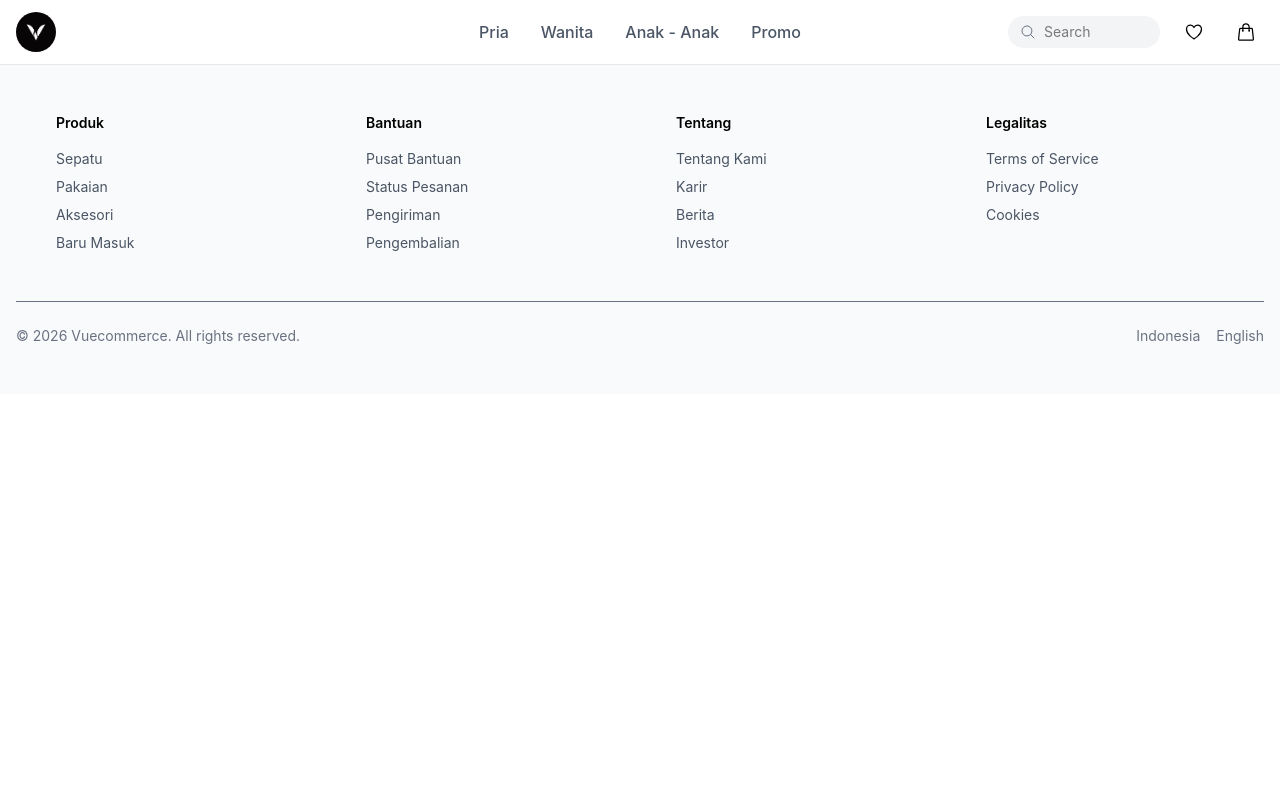
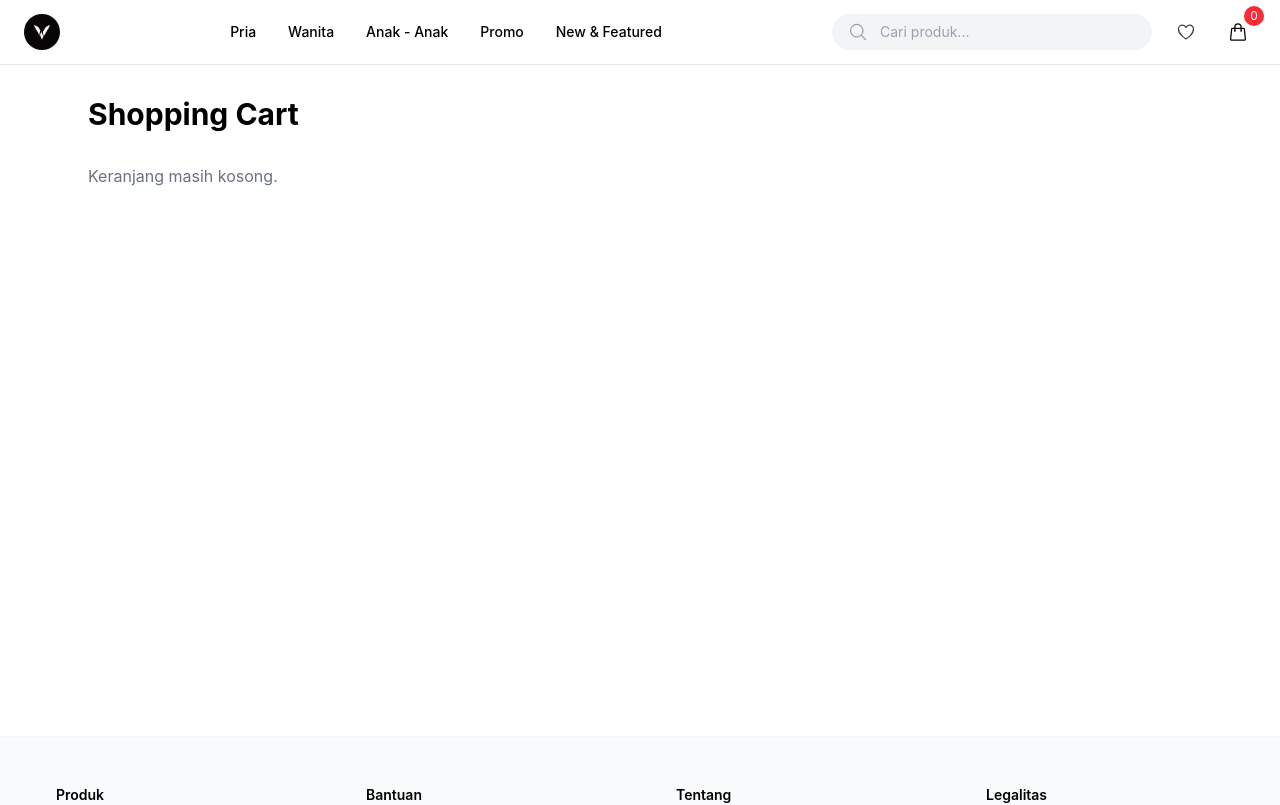
Before and after one commit to Gussunjaya/intermediate-fe, a Vue app: page /cart in a window 1280 px wide. Shown: the top 805 px of the page. Built offline with nearby package versions, Linux system fonts and the light colour scheme.

Commit message:
feat(cart): implement shopping cart with state management

```diff
--- a/src/components/layout/MainNavbar.vue
+++ b/src/components/layout/MainNavbar.vue
@@ -4,72 +4,108 @@ import {
   HeartIcon,
   ShoppingBagIcon,
   Bars3Icon,
+  XMarkIcon,
 } from '@heroicons/vue/24/outline'
+import { RouterLink } from 'vue-router'
+import { cart } from '@/stores/cart'
+import { ref } from 'vue'
+
+const isMobileMenuOpen = ref(false)
 </script>
 
 <template>
   <header class="border-b border-gray-200 bg-white fixed top-0 left-0 w-full z-50">
-    <div class="container px-4">
+    <div class="max-w-7xl mx-auto px-4 sm:px-6">
       <div class="flex items-center justify-between h-16">
-        <!-- AREA LOGO -->
-        <div class="flex items-center flex-1">
-          <img src="/src/assets/images/logo.png" alt="Logo" class="h-10 w-auto rounded-full" />
+        <!-- LOGO -->
+        <div class="flex items-center">
+          <img src="/src/assets/images/logo.png" alt="Logo" class="h-9 w-auto rounded-3xl" />
         </div>
 
-        <!-- AREA MENU NAVBAR -->
-        <nav class="hidden md:flex items-center gap-8 font-medium flex-2 justify-center">
-          <a href="#" class="hover:text-gray-700 text-gray-600">Pria</a>
-          <a href="#" class="hover:text-gray-700 text-gray-600">Wanita</a>
-          <a href="#" class="hover:text-gray-700 text-gray-600">Anak - Anak</a>
-          <a href="#" class="hover:text-gray-700 text-gray-600">Promo</a>
+        <!-- DESKTOP MENU -->
+        <nav class="hidden md:flex items-center gap-x-8 font-medium text-sm">
+          <a href="#" class="hover:text-black transition-colors">Pria</a>
+          <a href="#" class="hover:text-black transition-colors">Wanita</a>
+          <a href="#" class="hover:text-black transition-colors">Anak - Anak</a>
+          <a href="#" class="hover:text-black transition-colors">Promo</a>
+          <a href="#" class="hover:text-black transition-colors">New & Featured</a>
         </nav>
 
-        <!-- AREA ACTION -->
-        <div class="flex items-center gap-4 flex-1 justify-end">
-          <!-- SEARCH BAR -->
-          <div class="hidden sm:flex items-center bg-gray-100 rounded-full px-3 py-1.5">
-            <MagnifyingGlassIcon class="w-4 h-4 text-gray-500" />
+        <!-- RIGHT SIDE: Search + Icons -->
+        <div class="flex items-center gap-x-2 sm:gap-x-4">
+          <!-- SEARCH BAR - Desktop & Tablet -->
+          <div class="hidden sm:flex items-center bg-gray-100 rounded-full px-4 py-2 w-64 lg:w-80">
+            <MagnifyingGlassIcon class="w-5 h-5 text-gray-400" />
             <input
               type="text"
-              placeholder="Search"
-              class="bg-transparent outline-none px-2 text-sm w-28"
+              placeholder="Cari produk..."
+              class="bg-transparent outline-none px-3 text-sm flex-1 placeholder-gray-400"
             />
           </div>
 
-          <!-- ACTION BUTTON -->
-          <button class="p-2 hover:bg-gray-100 rounded-full">
-            <HeartIcon class="w-5 h-5" />
+          <!-- Icons -->
+          <button class="p-2 hover:bg-gray-100 rounded-xl transition-colors">
+            <HeartIcon class="w-5 h-5 text-gray-700" />
           </button>
 
-          <button class="p-2 hover:bg-gray-100 rounded-full">
+          <RouterLink to="/cart" class="p-2 hover:bg-gray-100 rounded-full relative">
             <ShoppingBagIcon class="w-5 h-5" />
-          </button>
-
-          <!-- ACTION BUTTON MOBILE -->
-          <button class="md:hidden p-2 hover:bg-gray-100 rounded-full">
-            <Bars3Icon class="w-6 h-6" />
+            <span
+              v-if="cart.totalItems"
+              class="absolute -top-2 -right-2 bg-red-500 text-white text-xs w-5 h-5 flex items-center justify-center rounded-full"
+            >
+              {{ cart.totalItems }}
+            </span>
+          </RouterLink>
+          <!-- Mobile Menu Button -->
+          <button
+            @click="isMobileMenuOpen = !isMobileMenuOpen"
+            class="md:hidden p-2 hover:bg-gray-100 rounded-xl transition-colors"
+          >
+            <Bars3Icon v-if="!isMobileMenuOpen" class="w-6 h-6" />
+            <XMarkIcon v-else class="w-6 h-6" />
           </button>
         </div>
       </div>
     </div>
 
-    <!-- MENU MOBILE -->
-    <div class="md:hidden border-t">
-      <nav class="flex flex-col px-4 py-3 gap-3 font-medium">
-        <a href="#">New & Featured</a>
-        <a href="#">Men</a>
-        <a href="#">Women</a>
-        <a href="#">Kids</a>
-        <a href="#">Sale</a>
-        <a href="#">SNKRS</a>
+    <!-- ==================== MOBILE MENU ==================== -->
+    <div v-if="isMobileMenuOpen" class="md:hidden border-t bg-white">
+      <nav class="flex flex-col px-6 py-6 gap-y-5 text-base font-medium">
+        <a href="#" class="py-2 hover:text-black transition-colors">New & Featured</a>
+        <a href="#" class="py-2 hover:text-black transition-colors">Pria</a>
+        <a href="#" class="py-2 hover:text-black transition-colors">Wanita</a>
+        <a href="#" class="py-2 hover:text-black transition-colors">Anak - Anak</a>
+        <a href="#" class="py-2 hover:text-black transition-colors">Promo</a>
+        <a href="#" class="py-2 hover:text-black transition-colors">SNKRS</a>
 
-        <div class="flex items-center gap-2">
-          <button class="p-2 hover:bg-gray-100 rounded-full">
+        <!-- Search di Mobile (di bawah menu) -->
+        <div class="sm:hidden mt-4 bg-gray-100 rounded-2xl px-4 py-3 flex items-center">
+          <MagnifyingGlassIcon class="w-5 h-5 text-gray-400" />
+          <input
+            type="text"
+            placeholder="Cari produk..."
+            class="bg-transparent outline-none px-3 flex-1 text-sm"
+          />
+        </div>
+
+        <!-- Action buttons di mobile -->
+        <div class="flex gap-4 mt-6 pt-6 border-t">
+          <button
+            class="flex-1 flex items-center justify-center gap-2 py-3 border rounded-2xl hover:bg-gray-50 transition-colors"
+          >
             <HeartIcon class="w-5 h-5" />
+            <span class="text-sm">Wishlist</span>
           </button>
-          <button class="p-2 hover:bg-gray-100 rounded-full">
+          <RouterLink to="/cart" class="p-2 hover:bg-gray-100 rounded-full relative">
             <ShoppingBagIcon class="w-5 h-5" />
-          </button>
+            <span
+              v-if="cart.totalItems"
+              class="absolute -top-2 -right-2 bg-red-500 text-white text-xs w-5 h-5 flex items-center justify-center rounded-full"
+            >
+              {{ cart.totalItems }}
+            </span>
+          </RouterLink>
         </div>
       </nav>
     </div>
--- a/src/router/index.js
+++ b/src/router/index.js
@@ -1,6 +1,7 @@
 import { createRouter, createWebHistory } from 'vue-router'
 import HomeView from '../views/HomeView.vue'
 import ProductDetailView from '../views/ProductDetailView.vue'
+import CartView from '@/views/CartView.vue'
 
 // Definisi Routes: Mapping URL ke Component
 const routes = [
@@ -17,6 +18,10 @@ const routes = [
     path: '/about', // Route untuk handling 404
     redirect: '/',
   },
+  {
+    path: '/cart',
+    component: CartView,
+  },
 ]
 
 const router = createRouter({
--- /dev/null
+++ b/src/stores/cart.js
@@ -0,0 +1,37 @@
+import { reactive, computed } from 'vue'
+
+// State keranjang
+const state = reactive({
+  items: [],
+})
+
+// Tambah produk ke keranjang
+function add(product) {
+  const existing = state.items.find((item) => item.id === product.id)
+
+  if (existing) {
+    existing.qty++ // Produk sudah ada? Tambah qty saja
+  } else {
+    state.items.push({ ...product, qty: 1 }) // Belum ada? Push baru
+  }
+}
+
+// Hapus produk dari keranjang
+function remove(id) {
+  state.items = state.items.filter((item) => item.id !== id)
+}
+
+// Hitung total qty semua item
+const totalItems = computed(() => state.items.reduce((sum, item) => sum + item.qty, 0))
+
+// Hitung total harga
+const totalPrice = computed(() => state.items.reduce((sum, item) => sum + item.price * item.qty, 0))
+
+// Export jadi satu object
+export const cart = {
+  state,
+  add,
+  remove,
+  totalItems,
+  totalPrice,
+}
--- /dev/null
+++ b/src/views/CartView.vue
@@ -0,0 +1,96 @@
+<script setup>
+import { TruckIcon, ShieldCheckIcon, CreditCardIcon, ClockIcon } from '@heroicons/vue/24/outline'
+import { cart } from '@/stores/cart'
+</script>
+
+<template>
+  <section class="max-w-6xl mx-auto px-6 py-16 mt-8 min-h-[80vh]">
+    <h1 class="text-3xl font-bold mb-8">Shopping Cart</h1>
+
+    <div v-if="cart.state.items.length" class="grid md:grid-cols-3 gap-10">
+      <!-- Items -->
+      <div class="md:col-span-2 flex flex-col gap-4">
+        <div
+          v-for="item in cart.state.items"
+          :key="item.id"
+          class="grid grid-cols-4 items-center gap-4 rounded-xl p-4 bg-white shadow-sm ring-1 ring-gray-100"
+        >
+          <img :src="item.image" class="w-20 h-20 object-cover rounded" />
+
+          <div class="col-span-2">
+            <p class="font-semibold">{{ item.name }}</p>
+            <p class="text-sm text-gray-500">IDR {{ item.price }}K</p>
+          </div>
+
+          <div class="flex items-center gap-3">
+            <span>Qty: {{ item.qty }}</span>
+            <button @click="cart.remove(item.id)" class="text-red-500 text-sm">Hapus</button>
+          </div>
+        </div>
+      </div>
+
+      <!-- Summary -->
+      <div
+        class="bg-white/70 backdrop-blur rounded-2xl p-6 h-fit sticky top-20 space-y-6 shadow-sm ring-1 ring-gray-100"
+      >
+        <h2 class="font-semibold text-lg">Ringkasan Pesanan</h2>
+
+        <div class="space-y-2 text-sm">
+          <div class="flex justify-between text-gray-500">
+            <span>Total Item</span>
+            <span>{{ cart.totalItems }}</span>
+          </div>
+
+          <div class="flex justify-between text-gray-500">
+            <span>Subtotal</span>
+            <span>IDR {{ cart.totalPrice }}K</span>
+          </div>
+
+          <div class="flex justify-between text-gray-500">
+            <span>Ongkir</span>
+            <span class="text-green-600 font-medium">Gratis</span>
+          </div>
+
+          <div class="border-t border-gray-100 pt-3 flex justify-between font-semibold text-lg">
+            <span>Total</span>
+            <span>IDR {{ cart.totalPrice }}K</span>
+          </div>
+        </div>
+
+        <!-- Trust Badges -->
+        <div class="space-y-3 text-sm text-gray-600">
+          <div class="flex items-center gap-3">
+            <TruckIcon class="w-5 h-5 text-blue-600" />
+            <span>Gratis ongkir seluruh Indonesia</span>
+          </div>
+
+          <div class="flex items-center gap-3">
+            <ClockIcon class="w-5 h-5 text-blue-600" />
+            <span>Garansi tiba sebelum 3-5 hari</span>
+          </div>
+
+          <div class="flex items-center gap-3">
+            <ShieldCheckIcon class="w-5 h-5 text-blue-600" />
+            <span>Jaminan kualitas & pengembalian mudah</span>
+          </div>
+
+          <div class="flex items-center gap-3">
+            <CreditCardIcon class="w-5 h-5 text-blue-600" />
+            <span>Mendukung berbagai metode pembayaran</span>
+          </div>
+        </div>
+
+        <button
+          class="w-full bg-blue-600 text-white py-3 rounded-xl font-medium hover:bg-blue-700 transition"
+        >
+          Checkout Sekarang
+        </button>
+
+        <p class="text-xs text-gray-400 text-center">Transaksi aman & terenkripsi.</p>
+      </div>
+    </div>
+
+    <!-- Keranjang kosong -->
+    <p v-else class="text-gray-500">Keranjang masih kosong.</p>
+  </section>
+</template>
--- a/src/views/ProductDetailView.vue
+++ b/src/views/ProductDetailView.vue
@@ -1,6 +1,8 @@
 <script setup>
 import { useRoute } from 'vue-router'
 import { computed } from 'vue'
+import { StarIcon, TruckIcon, ShieldCheckIcon } from '@heroicons/vue/24/outline'
+import { cart } from '../stores/cart'
 
 const route = useRoute()
 
@@ -105,9 +107,13 @@ const product = computed(() => {
         </div>
 
         <div class="flex gap-4 pt-4">
-          <button class="bg-blue-600 text-white px-6 py-3 rounded-lg hover:bg-blue-700 transition">
+          <button
+            @click="cart.add(product)"
+            class="bg-blue-600 text-white px-6 py-3 rounded-lg hover:bg-blue-700 transition"
+          >
             Add to Cart
           </button>
+
           <button class="border border-gray-300 px-6 py-3 rounded-lg hover:bg-gray-50 transition">
             Wishlist
           </button>
```
